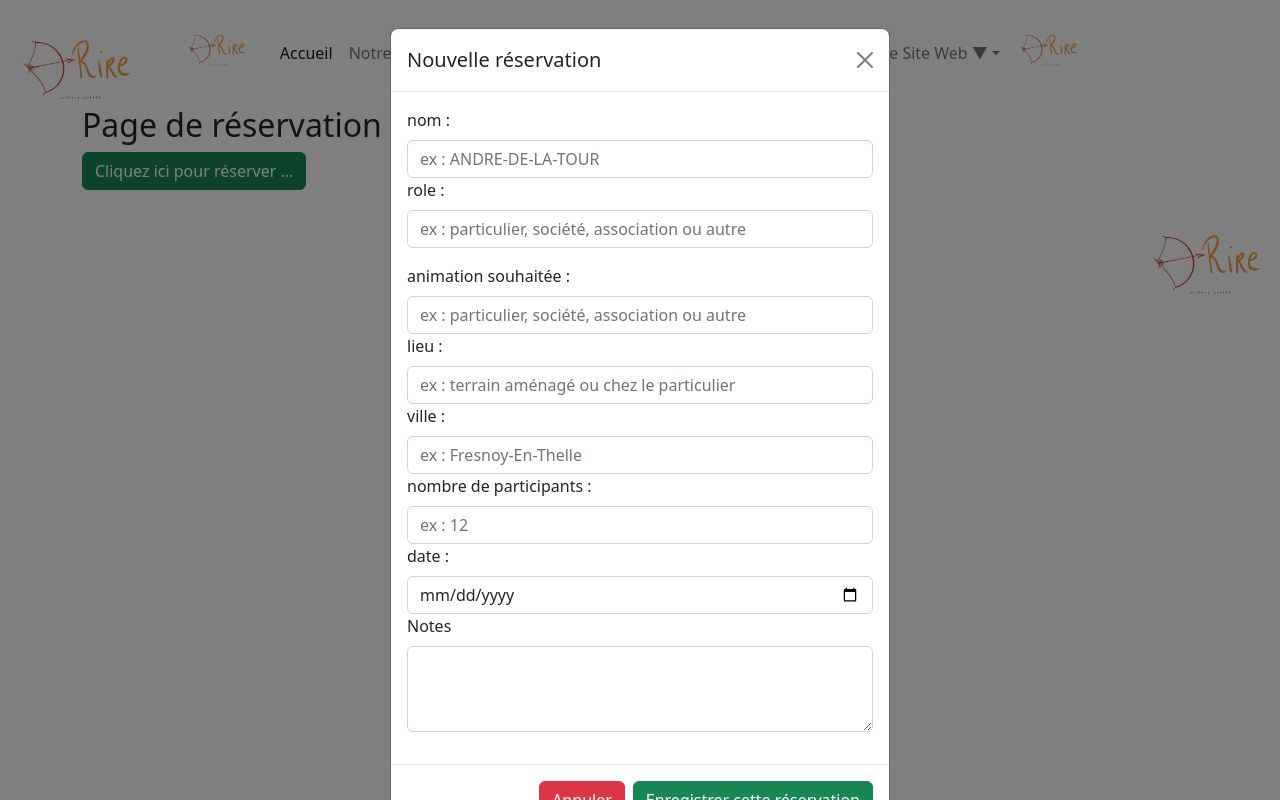
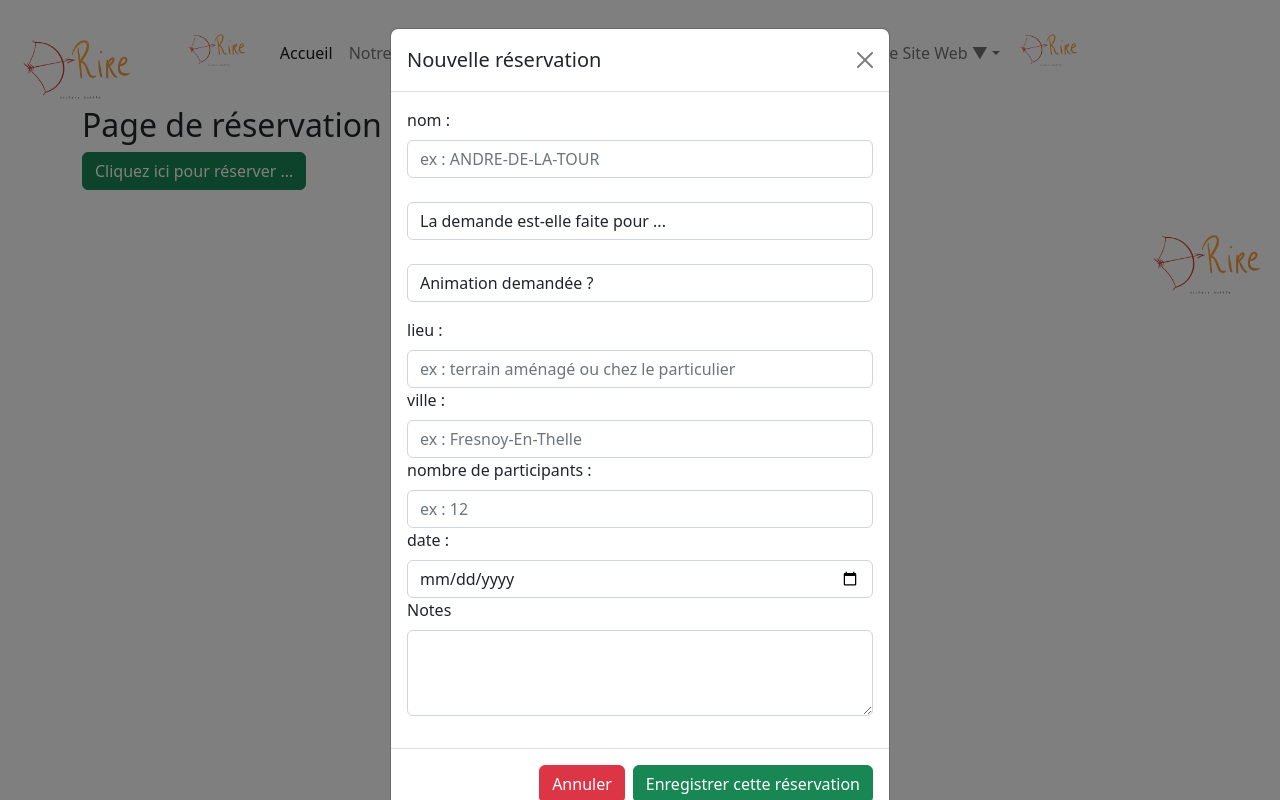
Before and after one commit to Fil2fer-vitamine/front-archerire, a React (Create React App) app: page /Reservation in a window 1280 px wide. Both pictures are taken after a click on the button "Cliquez ici pour réserver ...". Built offline with nearby package versions, Linux system fonts and the light colour scheme.

Commit message:
choix multiple sur for_who et animation_requested

```diff
--- a/src/pages/PageInscription.tsx
+++ b/src/pages/PageInscription.tsx
@@ -182,7 +182,7 @@ const PageInscription = () => {
                 </pre>
               </span>
               <input
-                type='text'
+                type='tel'
                 className='form-control'
                 placeholder='ex :     0612345678'
                 aria-label="Recipient's userphone"
--- a/src/pages/PageReservation.tsx
+++ b/src/pages/PageReservation.tsx
@@ -50,20 +50,41 @@ const PageReservation = () => {
                     id='exampleFormControlInput1'
                     placeholder='ex : ANDRE-DE-LA-TOUR'
                   />
-                  <label
-                    htmlFor='exampleFormControlInput1'
-                    className='form-label'
-                  >
-                    role :
-                  </label>
-                  <input
-                    type='text'
-                    className='form-control'
-                    id='exampleFormControlInput2'
-                    placeholder='ex : particulier, société, association ou autre'
-                  />
+                  <div className='form-group'>
+                    <label htmlFor='selection'></label>
+                    <select id='selection' className='form-control'>
+                      <option value=''>
+                        La demande est-elle faite pour ...
+                      </option>
+                      <optgroup label='... vous même ?'>
+                        <option value=''>un particulier.</option>
+                      </optgroup>
+                      <optgroup label='... une entité ?'>
+                        <option value=''>une entreprise.</option>
+                        <option value=''>une association.</option>
+                        <option value=''>une communauté.</option>
+                      </optgroup>
+                    </select>
+                  </div>
+                  <div className='form-group'>
+                    <label htmlFor='selection'></label>
+                    <select id='selection' className='form-control'>
+                      <option value=''>Animation demandée ?</option>
+                      <optgroup label='Archery Battle'>
+                        <option value=''>Archery Battle - 1 heure</option>
+                        <option value=''>Archery Battle - 2 heures</option>
+                        <option value=''>Archery Battle - 3 heures</option>
+                      </optgroup>
+                      <optgroup label='Les sumos'>
+                        <option value=''>Les sumos - 1 heure</option>
+                        <option value=''>Les sumos - 2 heures</option>
+                        <option value=''>Les sumos - 3 heures</option>
+                      </optgroup>
+                    </select>
+                  </div>
                 </div>
-                <label
+
+                {/* <label
                   htmlFor='exampleFormControlInput2'
                   className='form-label'
                 >
@@ -73,8 +94,8 @@ const PageReservation = () => {
                   type='text'
                   className='form-control'
                   id='exampleFormControlInput3'
-                  placeholder='ex : particulier, société, association ou autre'
-                />
+                  placeholder='ex : Terrain aménagé ou chez le Particulier'
+                /> */}
                 <label
                   htmlFor='exampleFormControlInput3'
                   className='form-label'
```
